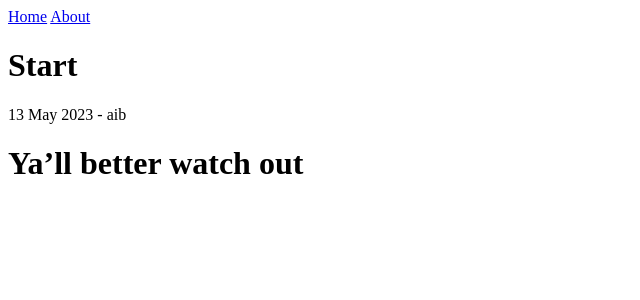
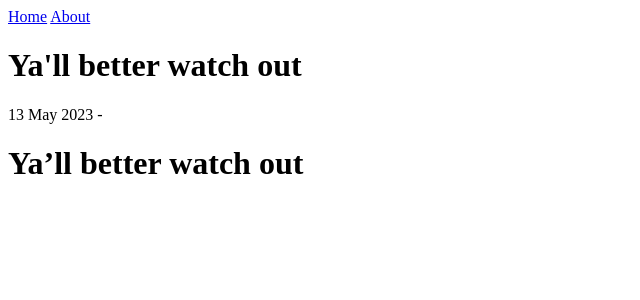
Before and after one commit to ibrahimWassouf/studyGale, a Jekyll site: the page built from _posts/2023-05-13-start.md, in a window 1280 px wide. Shown: the top 300 px of the page, without its empty margins (0-640 px from the left). Built offline with Jekyll 4.4.1, drawn with Linux system fonts in a browser that asks for light colours.

```diff
--- a/_posts/2023-05-13-start.md
+++ b/_posts/2023-05-13-start.md
@@ -1,5 +1,6 @@
 ---
-author: aib
+title: "Ya'll better watch out"
+date: 2023-05-13
 ---
 
 # Ya'll better watch out
```
Also changed, not shown: 3 other files.
